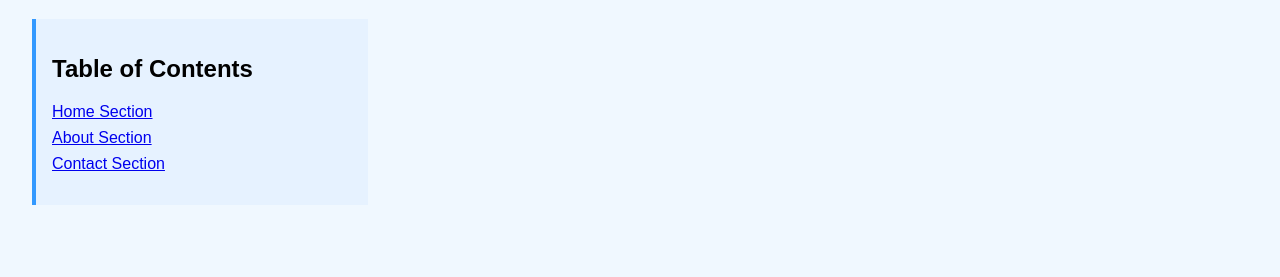
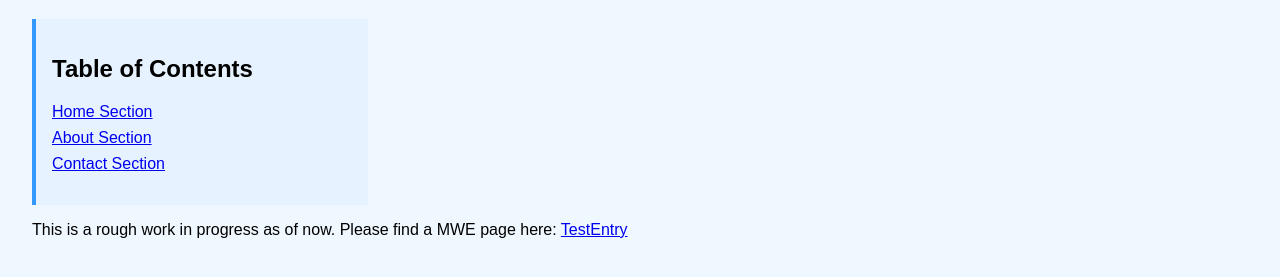
Before and after one commit to SlickScy/ToTTlabcafe, a plain HTML site: page docs/index.html in a window 1280 px wide. Shown: the part 159-436 px from the top of the page. Drawn offline with Linux system fonts and the light colour scheme.

Commit message:
SlSc 27Apr2025 - Added Link to TestEntry.html on Landing Page

```diff
--- a/docs/index.html
+++ b/docs/index.html
@@ -74,6 +74,10 @@
       </ul>
     </div>
 
+    <div class="text-block">
+      <p> This is a rough work in progress as of now. Please find a MWE page here: <a href="/entries/TestEntries/TestEntry.html">TestEntry</a></p>
+    </div>
+
     <!--
     <section id="home">
       <h2>Home</h2>
```
